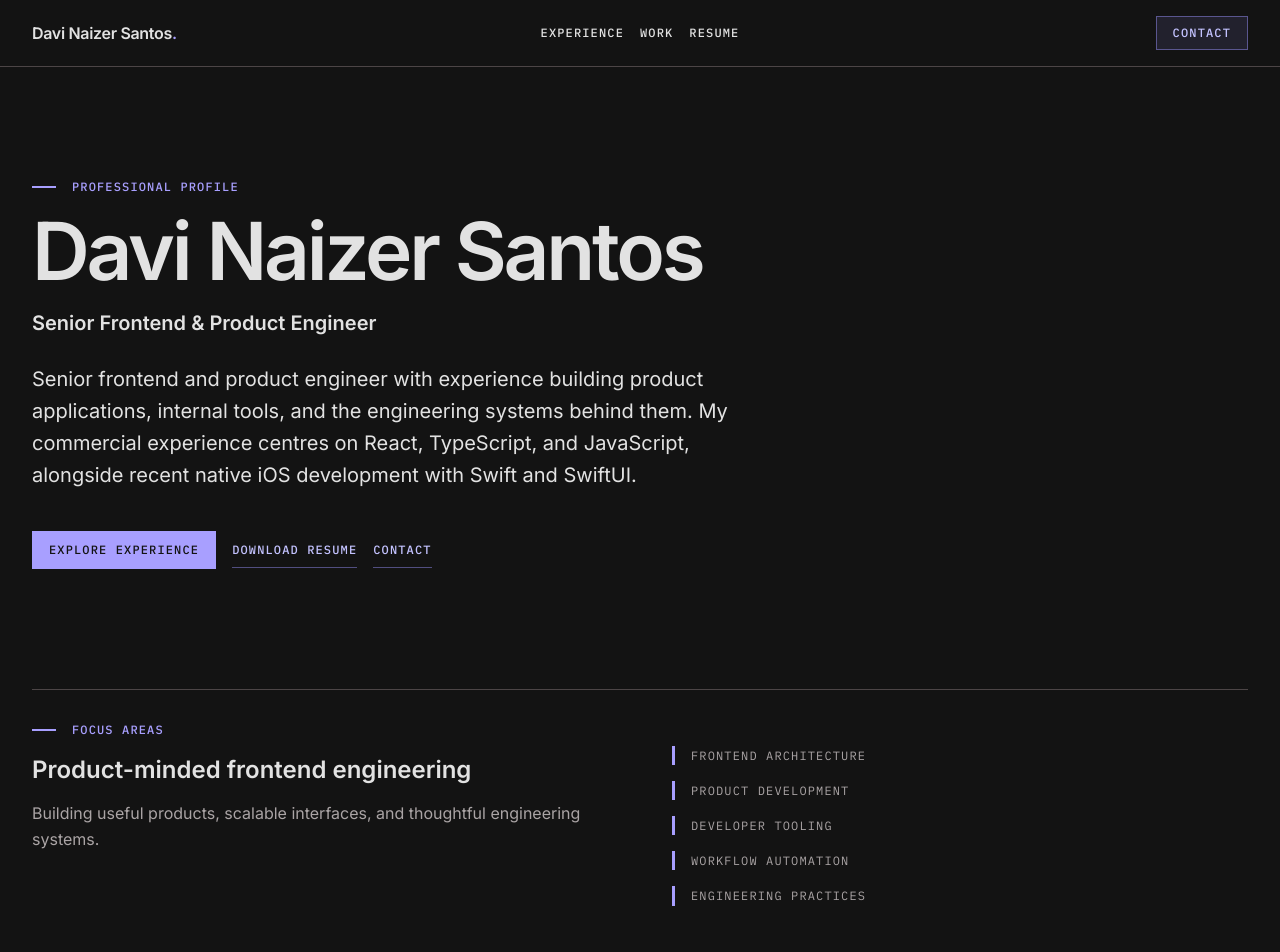
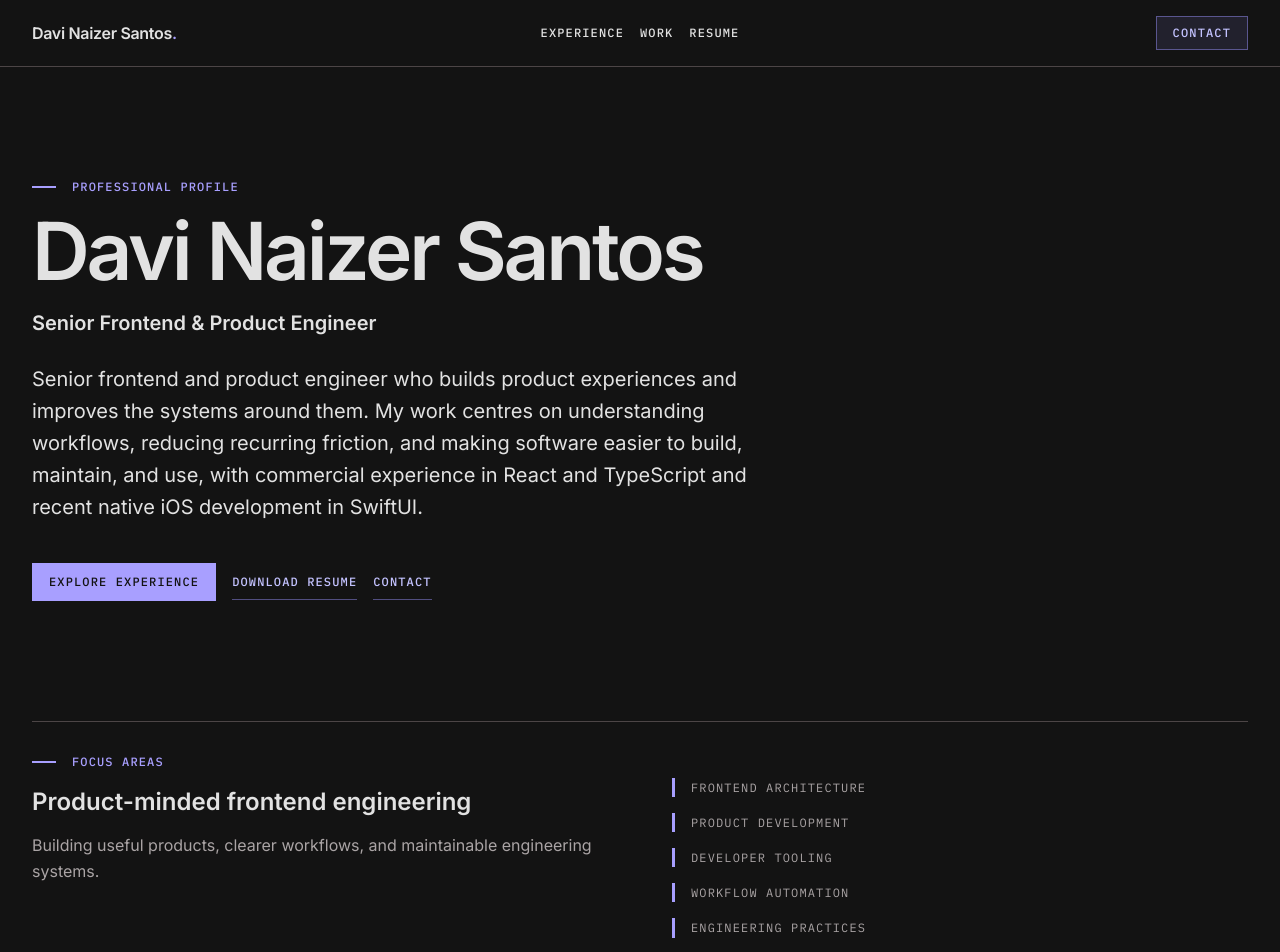
Before and after one commit to davinaizer/professional-site, a React (Vite) app: page / in a window 1280 px wide. Shown: the top 952 px of the page. Built offline with nearby package versions, Linux system fonts and the light colour scheme.

Commit message:
feat(content): sharpen the home narrative

```diff
--- a/src/content/professional-content.ts
+++ b/src/content/professional-content.ts
@@ -15,6 +15,8 @@ export const professionalContent: ProfessionalContent = {
 	summary: {
 		summary:
 			"Senior frontend and product engineer with experience building product applications, internal tools, and the engineering systems behind them. My commercial experience centres on React, TypeScript, and JavaScript, alongside recent native iOS development with Swift and SwiftUI.",
+		homeExcerpt:
+			"Senior frontend and product engineer who builds product experiences and improves the systems around them. My work centres on understanding workflows, reducing recurring friction, and making software easier to build, maintain, and use, with commercial experience in React and TypeScript and recent native iOS development in SwiftUI.",
 		focusAreas: [
 			"Frontend architecture",
 			"Product development",
--- a/src/content/professional.ts
+++ b/src/content/professional.ts
@@ -14,6 +14,7 @@ export type ProfessionalIdentity = {
 
 export type ProfessionalSummary = {
 	summary: string;
+	homeExcerpt: string;
 	focusAreas: readonly string[];
 };
 
--- a/src/pages/HomePage.tsx
+++ b/src/pages/HomePage.tsx
@@ -14,7 +14,7 @@ function HomePage() {
 				<p className="eyebrow">Professional profile</p>
 				<h1>{identity.name}</h1>
 				<p className="home__headline">{identity.headline}</p>
-				<p className="home__summary page-intro">{summary.summary}</p>
+				<p className="home__summary page-intro">{summary.homeExcerpt}</p>
 				<nav
 					aria-label="Explore core professional areas"
 					className="home__actions"
@@ -38,7 +38,7 @@ function HomePage() {
 					<p className="eyebrow">Focus areas</p>
 					<h2 id="focus-heading">Product-minded frontend engineering</h2>
 					<p>
-						Building useful products, scalable interfaces, and thoughtful
+						Building useful products, clearer workflows, and maintainable
 						engineering systems.
 					</p>
 				</div>
```
